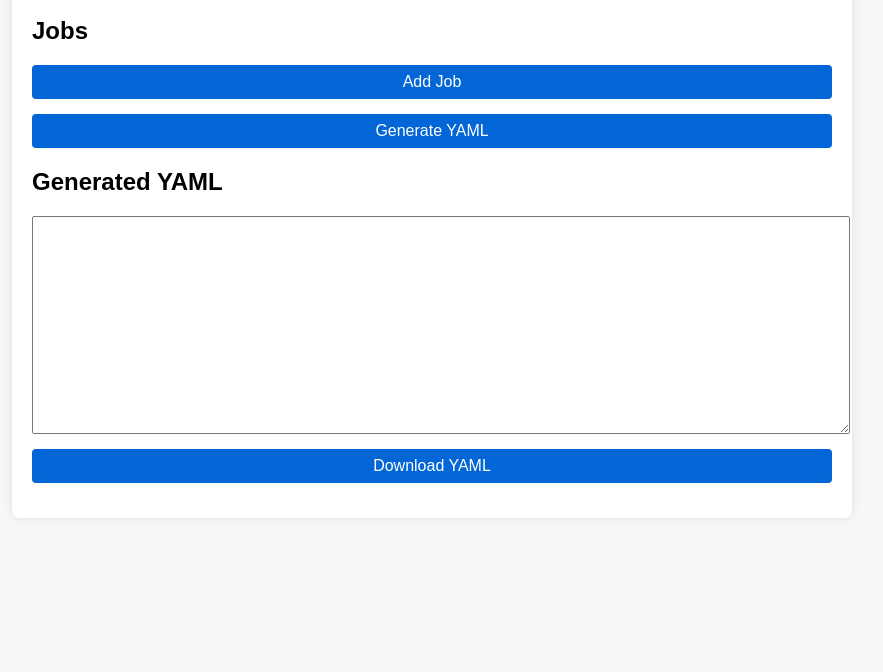
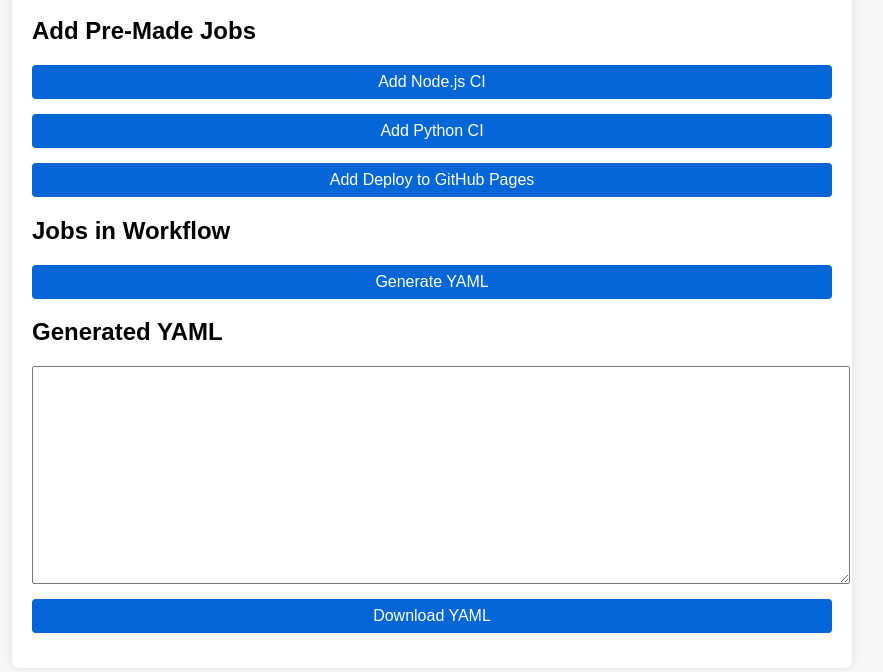
Before and after one commit to Aarondoran/GitHub-Actions-Builder, a plain HTML site: page index.html in a window 1280 px wide. Shown: the part 192-864 px from the top of the page, without its empty margins (208-1091 px from the left). Before the commit the page ends 800 px from the top, so only its background shows below. Drawn offline with Linux system fonts and the light colour scheme.

Commit message:
Update index.html

```diff
--- a/index.html
+++ b/index.html
@@ -15,9 +15,13 @@
       <input type="text" id="workflow-name" placeholder="CI Pipeline">
     </label>
 
-    <h2>Jobs</h2>
+    <h2>Add Pre-Made Jobs</h2>
+    <button class="template-btn" data-template="node-ci">Add Node.js CI</button>
+    <button class="template-btn" data-template="python-ci">Add Python CI</button>
+    <button class="template-btn" data-template="deploy-gh-pages">Add Deploy to GitHub Pages</button>
+
+    <h2>Jobs in Workflow</h2>
     <div id="jobs-container"></div>
-    <button id="add-job">Add Job</button>
 
     <button id="generate">Generate YAML</button>
 
```
